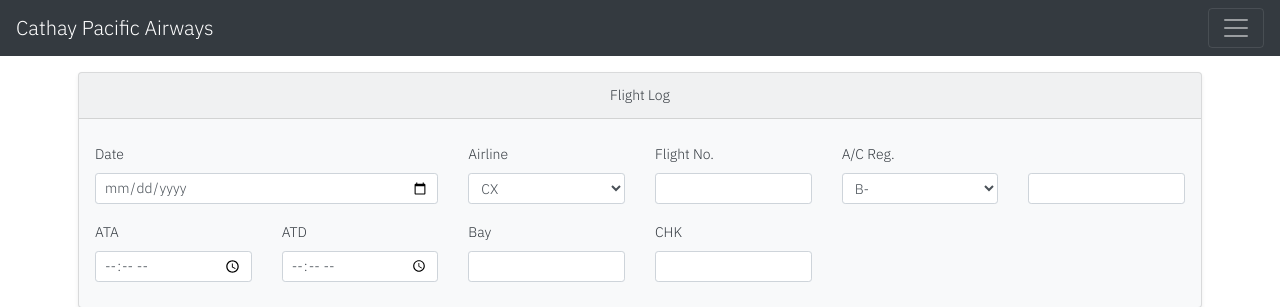
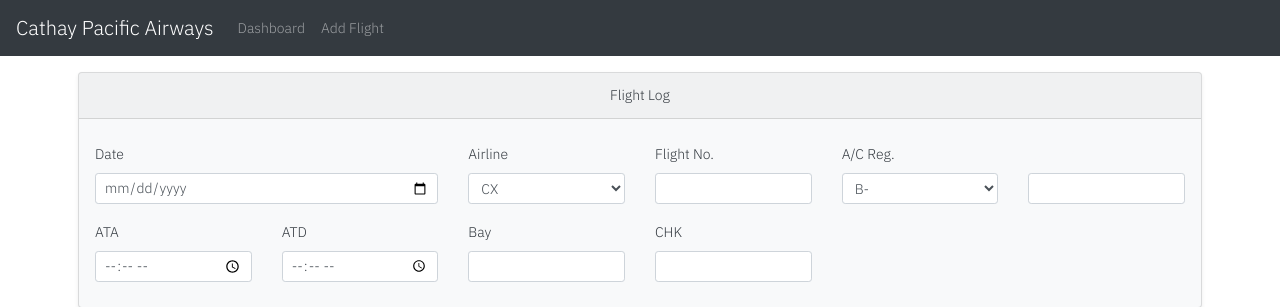
Before and after one commit to boonyarit-iamsaard/bkkmmcx, a Flask app: page /create in a window 1280 px wide. Shown: the top 307 px of the page. Run offline with Flask 2, Linux system fonts and the light colour scheme; data that the repository does not hold is empty; some libraries are stand-ins or nearby versions.

Commit message:
Update Nav

```diff
--- a/templates/base.html
+++ b/templates/base.html
@@ -32,14 +32,14 @@
     <title>{{ title }}</title>
 </head>
 <body>
-<nav class="navbar navbar-dark bg-dark">
+<nav class="navbar navbar-expand-md navbar-dark bg-dark">
     <a class="navbar-brand" href="{{ url_for('dashboard') }}">Cathay Pacific Airways</a>
-    <button class="navbar-toggler" type="button" data-toggle="collapse" data-target="#navbarsExample01"
-            aria-controls="navbarsExample01" aria-expanded="false" aria-label="Toggle navigation">
+    <button class="navbar-toggler" type="button" data-toggle="collapse" data-target="#navbarsExample04"
+            aria-controls="navbarsExample04" aria-expanded="false" aria-label="Toggle navigation">
         <span class="navbar-toggler-icon"></span>
     </button>
 
-    <div class="collapse navbar-collapse" id="navbarsExample01">
+    <div class="collapse navbar-collapse" id="navbarsExample04">
         <ul class="navbar-nav mr-auto">
             <li class="nav-item">
                 <a class="nav-link" href="{{ url_for('dashboard') }}">Dashboard</a>
```
